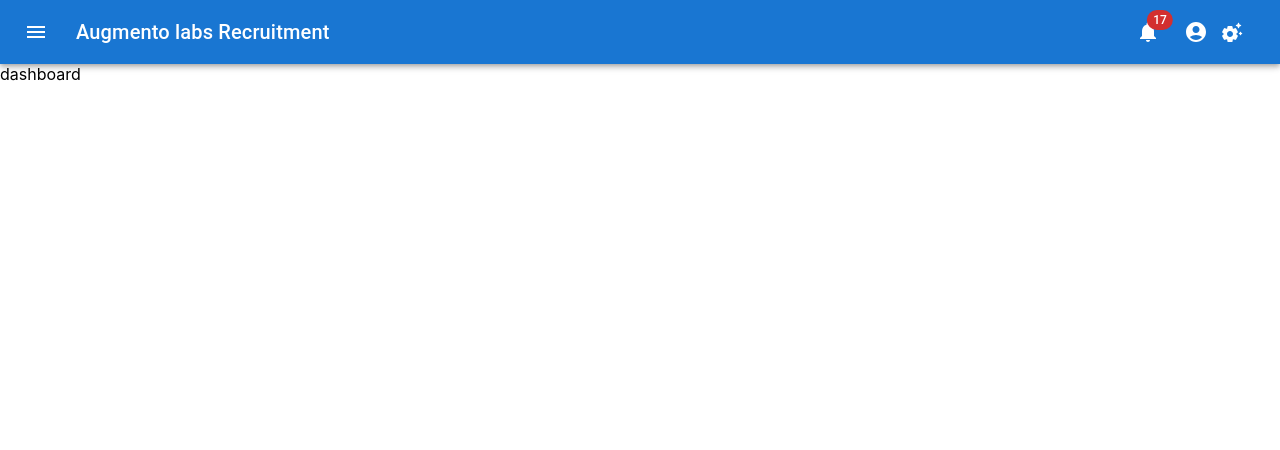
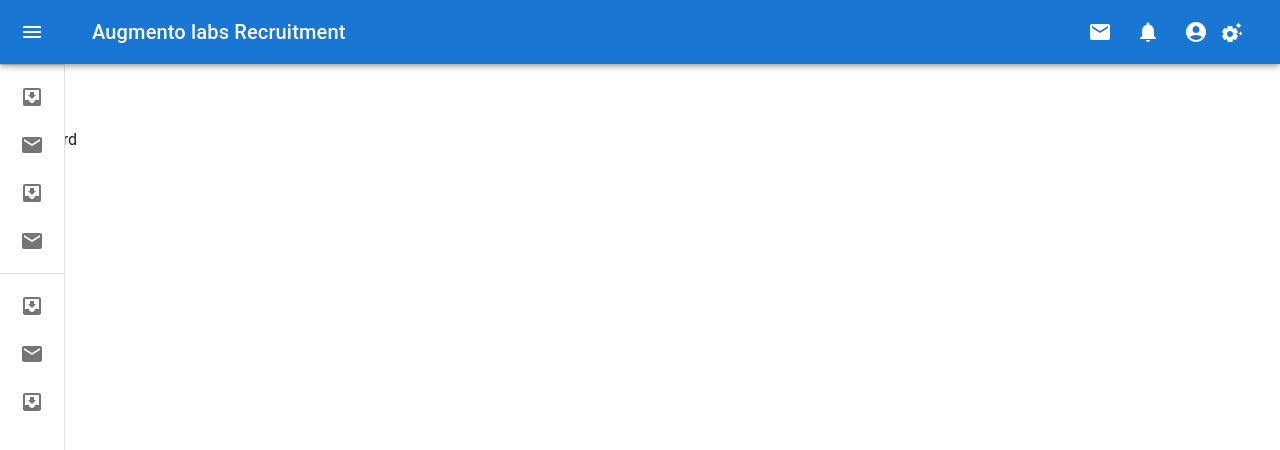
Before and after one commit to AugmenoLabs/Recruitment-Management-System-UI, a React (Create React App) app in the folder recruitment-mgmt-ui/: page / in a window 1280 px wide. Shown: the top 450 px of the page. Built offline with nearby package versions, Linux system fonts and the light colour scheme.

Commit message:
side drawer

```diff
--- a/recruitment-mgmt-ui/src/App.tsx
+++ b/recruitment-mgmt-ui/src/App.tsx
@@ -2,6 +2,7 @@
 import { BrowserRouter, Route, Routes } from 'react-router-dom';
 // import { Route, Switch } from 'react-router-dom';
 import './App.css';
+import MiniDrawer from './components/Navbar/drawer.component';
 import Navbar from './components/Navbar/navbar.component';
 // import { BrowserRouter, Route } from 'react-router-dom'
 // import Counter from './components/Counter/Counter';
@@ -33,7 +34,7 @@
 
     <div className="App">
 
-       <Navbar/>
+       <MiniDrawer/>
     <BrowserRouter>
        <Routes>
       <Route path='/' element={<Dashboard/>} />
--- /dev/null
+++ b/recruitment-mgmt-ui/src/components/Navbar/drawer.component.tsx
@@ -0,0 +1,269 @@
+import * as React from 'react';
+import { styled, useTheme, Theme, CSSObject } from '@mui/material/styles';
+import Box from '@mui/material/Box';
+import MuiDrawer from '@mui/material/Drawer';
+import MuiAppBar, { AppBarProps as MuiAppBarProps } from '@mui/material/AppBar';
+import Toolbar from '@mui/material/Toolbar';
+import List from '@mui/material/List';
+import CssBaseline from '@mui/material/CssBaseline';
+import Typography from '@mui/material/Typography';
+import Divider from '@mui/material/Divider';
+import IconButton from '@mui/material/IconButton';
+import MenuIcon from '@mui/icons-material/Menu';
+import ChevronLeftIcon from '@mui/icons-material/ChevronLeft';
+import ChevronRightIcon from '@mui/icons-material/ChevronRight';
+import ListItem from '@mui/material/ListItem';
+import ListItemButton from '@mui/material/ListItemButton';
+import ListItemIcon from '@mui/material/ListItemIcon';
+import ListItemText from '@mui/material/ListItemText';
+import InboxIcon from '@mui/icons-material/MoveToInbox';
+import MailIcon from '@mui/icons-material/Mail';
+import AccountCircle from '@mui/icons-material/AccountCircle';
+import NotificationsIcon from '@mui/icons-material/Notifications';
+import SettingsSuggestRoundedIcon from '@mui/icons-material/SettingsSuggestRounded';
+import MoreIcon from '@mui/icons-material/MoreVert';
+const drawerWidth = 240;
+
+const openedMixin = (theme: Theme): CSSObject => ({
+  width: drawerWidth,
+  transition: theme.transitions.create('width', {
+    easing: theme.transitions.easing.sharp,
+    duration: theme.transitions.duration.enteringScreen,
+  }),
+  overflowX: 'hidden',
+});
+
+const closedMixin = (theme: Theme): CSSObject => ({
+  transition: theme.transitions.create('width', {
+    easing: theme.transitions.easing.sharp,
+    duration: theme.transitions.duration.leavingScreen,
+  }),
+  overflowX: 'hidden',
+  width: `calc(${theme.spacing(7)} + 1px)`,
+  [theme.breakpoints.up('sm')]: {
+    width: `calc(${theme.spacing(8)} + 1px)`,
+  },
+});
+
+const DrawerHeader = styled('div')(({ theme }) => ({
+  display: 'flex',
+  alignItems: 'center',
+  justifyContent: 'flex-end',
+  padding: theme.spacing(0, 1),
+  // necessary for content to be below app bar
+  ...theme.mixins.toolbar,
+}));
+
+interface AppBarProps extends MuiAppBarProps {
+  open?: boolean;
+}
+
+const AppBar = styled(MuiAppBar, {
+  shouldForwardProp: (prop) => prop !== 'open',
+})<AppBarProps>(({ theme, open }) => ({
+  zIndex: theme.zIndex.drawer + 1,
+  transition: theme.transitions.create(['width', 'margin'], {
+    easing: theme.transitions.easing.sharp,
+    duration: theme.transitions.duration.leavingScreen,
+  }),
+  ...(open && {
+    marginLeft: drawerWidth,
+    width: `calc(100% - ${drawerWidth}px)`,
+    transition: theme.transitions.create(['width', 'margin'], {
+      easing: theme.transitions.easing.sharp,
+      duration: theme.transitions.duration.enteringScreen,
+    }),
+  }),
+}));
+
+const Drawer = styled(MuiDrawer, { shouldForwardProp: (prop) => prop !== 'open' })(
+  ({ theme, open }) => ({
+    width: drawerWidth,
+    flexShrink: 0,
+    whiteSpace: 'nowrap',
+    boxSizing: 'border-box',
+    ...(open && {
+      ...openedMixin(theme),
+      '& .MuiDrawer-paper': openedMixin(theme),
+    }),
+    ...(!open && {
+      ...closedMixin(theme),
+      '& .MuiDrawer-paper': closedMixin(theme),
+    }),
+  }),
+);
+
+const MiniDrawer=()=> {
+  const theme = useTheme();
+  const [open, setOpen] = React.useState(false);
+//   //!-------------App drawwr
+//   const handleProfileMenuOpen = (event: React.MouseEvent<HTMLElement>) => {
+//     setAnchorEl(event.currentTarget);
+//   };
+
+//   const handleMobileMenuClose = () => {
+//     setMobileMoreAnchorEl(null);
+//   };
+
+//   const handleMenuClose = () => {
+//     setAnchorEl(null);
+//     handleMobileMenuClose();
+//   };
+
+//   const handleMobileMenuOpen = (event: React.MouseEvent<HTMLElement>) => {
+//     setMobileMoreAnchorEl(event.currentTarget);
+//   };
+
+  const menuId = 'primary-search-account-menu';
+  const handleDrawerOpen = () => {
+    setOpen(true);
+  };
+
+  const handleDrawerClose = () => {
+    setOpen(false);
+  };
+
+  return (
+    <Box sx={{ display: 'flex' }}>
+      <CssBaseline />
+      <AppBar position="fixed" open={open}>
+        <Toolbar>
+          <IconButton
+            color="inherit"
+            aria-label="open drawer"
+            onClick={handleDrawerOpen}
+            edge="start"
+            sx={{
+              marginRight: 5,
+              ...(open && { display: 'none' }),
+            }}
+          >
+            <MenuIcon />
+          </IconButton>
+          <Typography variant="h6" noWrap component="div">
+          Augmento labs Recruitment
+          </Typography>
+          <Box sx={{ flexGrow: 1 }} />
+          <Box sx={{ display: { xs: 'none', md: 'flex' } }}>
+             <IconButton size="large" aria-label="show 4 new mails" color="inherit">
+
+                <MailIcon />
+
+            </IconButton>
+            <IconButton
+              size="large"
+              aria-label="show 17 new notifications"
+              color="inherit"
+            >
+
+                <NotificationsIcon />
+
+            </IconButton>
+            <IconButton
+              size="large"
+              edge="end"
+              aria-label="account of current user"
+              aria-controls={menuId}
+              aria-haspopup="true"
+            //   onClick={handleProfileMenuOpen}
+              color="inherit"
+            >
+              <AccountCircle />
+            </IconButton>
+
+            <IconButton
+              size="large"
+              aria-label="show 17 new notifications"
+              color="inherit"
+            >
+
+                <SettingsSuggestRoundedIcon />
+
+            </IconButton>
+          </Box>
+          <Box sx={{ display: { xs: 'flex', md: 'none' } }}>
+            <IconButton
+              size="large"
+              aria-label="show more"
+            //   aria-controls={mobileMenuId}
+              aria-haspopup="true"
+            //   onClick={handleMobileMenuOpen}
+              color="inherit"
+            >
+              <MoreIcon />
+            </IconButton>
+          </Box>
+
+        </Toolbar>
+      </AppBar>
+      <Drawer variant="permanent" open={open}>
+        <DrawerHeader>
+          <IconButton onClick={handleDrawerClose}>
+            {theme.direction === 'rtl' ? <ChevronRightIcon /> : <ChevronLeftIcon />}
+          </IconButton>
+        </DrawerHeader>
+        <Divider />
+        <List>
+          {['Inbox', 'Starred', 'Send email', 'Drafts'].map((text, index) => (
+            <ListItem key={text} disablePadding sx={{ display: 'block' }}>
+              <ListItemButton
+                sx={{
+                  minHeight: 48,
+                  justifyContent: open ? 'initial' : 'center',
+                  px: 2.5,
+                }}
+              >
+                <ListItemIcon
+                  sx={{
+                    minWidth: 0,
+                    mr: open ? 3 : 'auto',
+                    justifyContent: 'center',
+                  }}
+                >
+                  {index % 2 === 0 ? <InboxIcon /> : <MailIcon />}
+                </ListItemIcon>
+                <ListItemText primary={text} sx={{ opacity: open ? 1 : 0 }} />
+              </ListItemButton>
+            </ListItem>
+          ))}
+        </List>
+        <Divider />
+        <List>
+          {['All mail', 'Trash', 'Spam'].map((text, index) => (
+            <ListItem key={text} disablePadding sx={{ display: 'block' }}>
+              <ListItemButton
+                sx={{
+                  minHeight: 48,
+                  justifyContent: open ? 'initial' : 'center',
+                  px: 2.5,
+                }}
+              >
+                <ListItemIcon
+                  sx={{
+                    minWidth: 0,
+                    mr: open ? 3 : 'auto',
+                    justifyContent: 'center',
+                  }}
+                >
+                  {index % 2 === 0 ? <InboxIcon /> : <MailIcon />}
+                </ListItemIcon>
+                <ListItemText primary={text} sx={{ opacity: open ? 1 : 0 }} />
+              </ListItemButton>
+            </ListItem>
+          ))}
+        </List>
+      </Drawer>
+      <Box component="main" sx={{ flexGrow: 1, p: 3 }}>
+        <DrawerHeader />
+        <Typography paragraph>
+
+
+        </Typography>
+        <Typography paragraph>
+
+        </Typography>
+      </Box>
+    </Box>
+  );
+}
+export default MiniDrawer
--- a/recruitment-mgmt-ui/src/components/Navbar/navbar.component.tsx
+++ b/recruitment-mgmt-ui/src/components/Navbar/navbar.component.tsx
@@ -52,6 +52,7 @@
 import NotificationsIcon from '@mui/icons-material/Notifications';
 import SettingsSuggestRoundedIcon from '@mui/icons-material/SettingsSuggestRounded';
 import MoreIcon from '@mui/icons-material/MoreVert';
+import MiniDrawer from './drawer.component';
 
 // const Search = styled('div')(({ theme }) => ({
 //   position: 'relative',
@@ -171,9 +172,9 @@
           aria-label="show 17 new notifications"
           color="inherit"
         >
-          <Badge badgeContent={17} color="error">
+
             <NotificationsIcon />
-          </Badge>
+
         </IconButton>
         <p>Notifications</p>
       </MenuItem>
@@ -204,6 +205,8 @@
   );
 
   return (
+    <div>
+    {/* <MiniDrawer/> */}
     <Box sx={{ flexGrow: 1 }}>
       <AppBar position="static">
         <Toolbar>
@@ -245,9 +248,9 @@
               aria-label="show 17 new notifications"
               color="inherit"
             >
-              <Badge badgeContent={17} color="error">
+
                 <NotificationsIcon />
-              </Badge>
+
             </IconButton>
             <IconButton
               size="large"
@@ -290,6 +293,7 @@
       {renderMobileMenu}
       {renderMenu}
     </Box>
+    </div>
   );
 }
 
```
